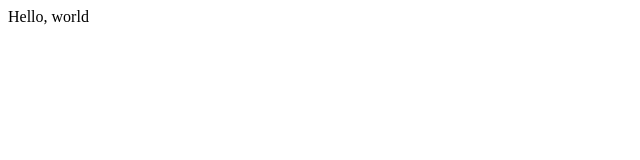
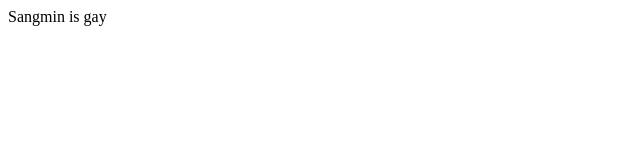
Before and after one commit to ryanthenotcoder/ryanthenotcoder.github.io, a plain HTML site: page index.html in a window 1280 px wide. Shown: the full height of the page, 0-640 px from the left. Drawn offline with Linux system fonts and the light colour scheme.

Commit message:
Update index.html

```diff
--- a/index.html
+++ b/index.html
@@ -4,6 +4,6 @@
 <title>Ryan Cheng</title>
 </head>
 <body>
-<hi>Hello, world</hi>
+<hi>Sangmin is gay</hi>
 </body>
 </html>
```
